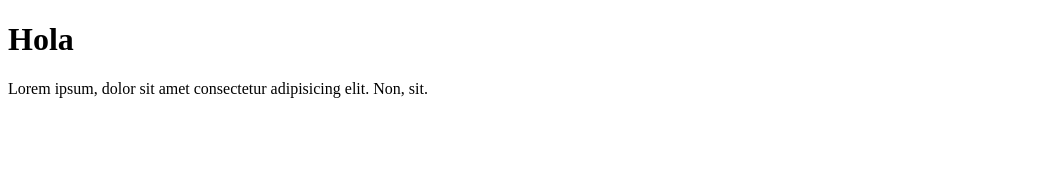
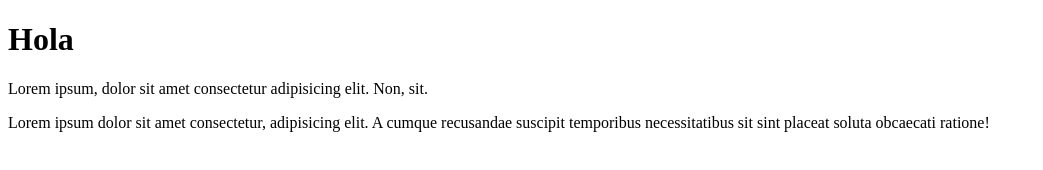
Before and after one commit to vmolinelli/REPO-CLASE, a plain HTML site: page index.html in a window 1280 px wide. Shown: the whole page, without its empty margins (0-1043 px from the left). Drawn offline with Linux system fonts and the light colour scheme.

Commit message:
asdasdas

```diff
--- a/index.html
+++ b/index.html
@@ -10,6 +10,8 @@
 <body>
     <h1>Hola</h1>
     <p>Lorem ipsum, dolor sit amet consectetur adipisicing elit. Non, sit.</p>
+    <P>Lorem ipsum dolor sit amet consectetur, adipisicing elit. A cumque recusandae suscipit temporibus necessitatibus
+        sit sint placeat soluta obcaecati ratione!</P>
 
 </body>
 
```
